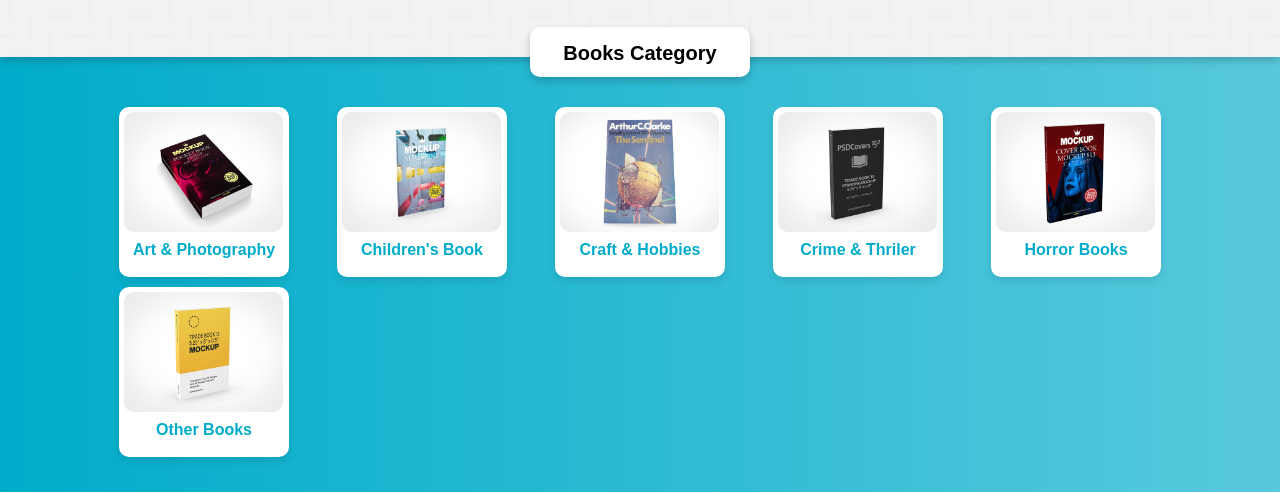
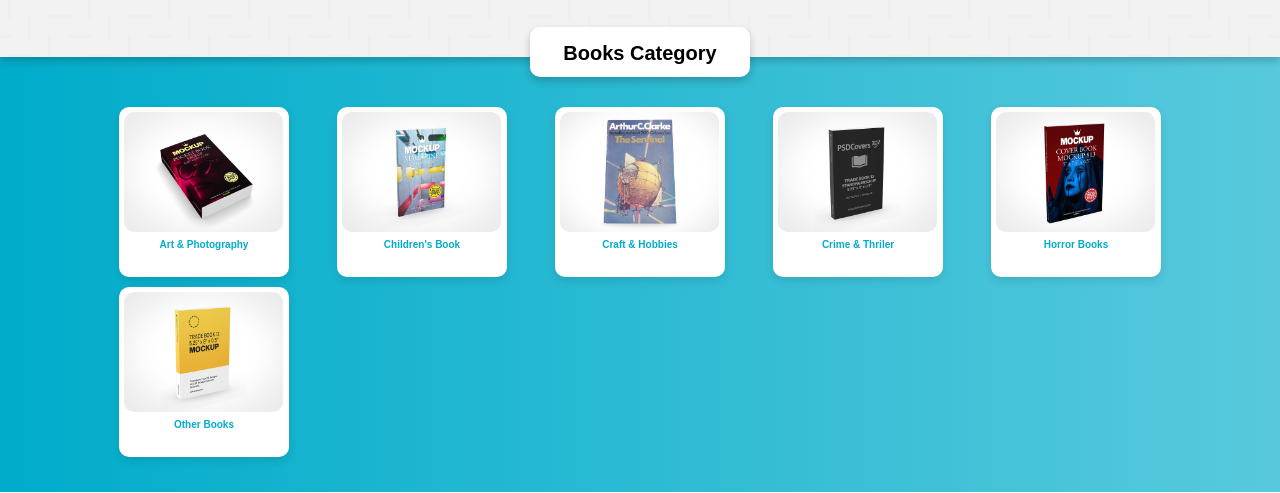
Before and after one commit to abhishek2k4/vidya-vault, a PHP site: page / in a window 1280 px wide. Shown: the part 743-1236 px from the top of the page. Run offline with PHP 8.4, Linux system fonts and the light colour scheme; some libraries are stand-ins or nearby versions; some web fonts are replaced.

Commit message:
Update style.css

```diff
--- a/style.css
+++ b/style.css
@@ -305,7 +305,7 @@ body {
   padding: 10px;
   border-radius: 10px;
   color: var(--primary-color);
-  font-size: 0.8em;
+  font-size: 0.5em;
   flex: 1 1 150px; /* Adjust the width as needed */
   max-width: 150px;
   font-weight: bold;
```
